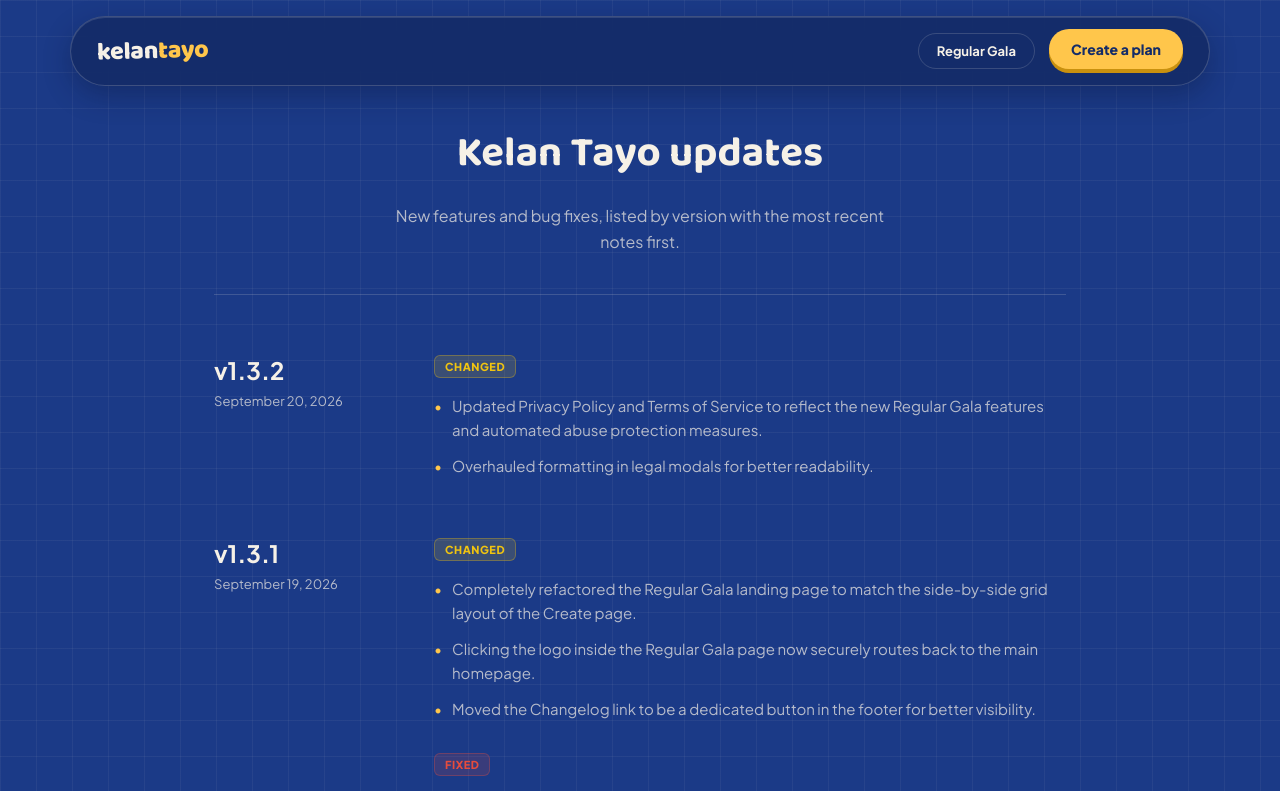
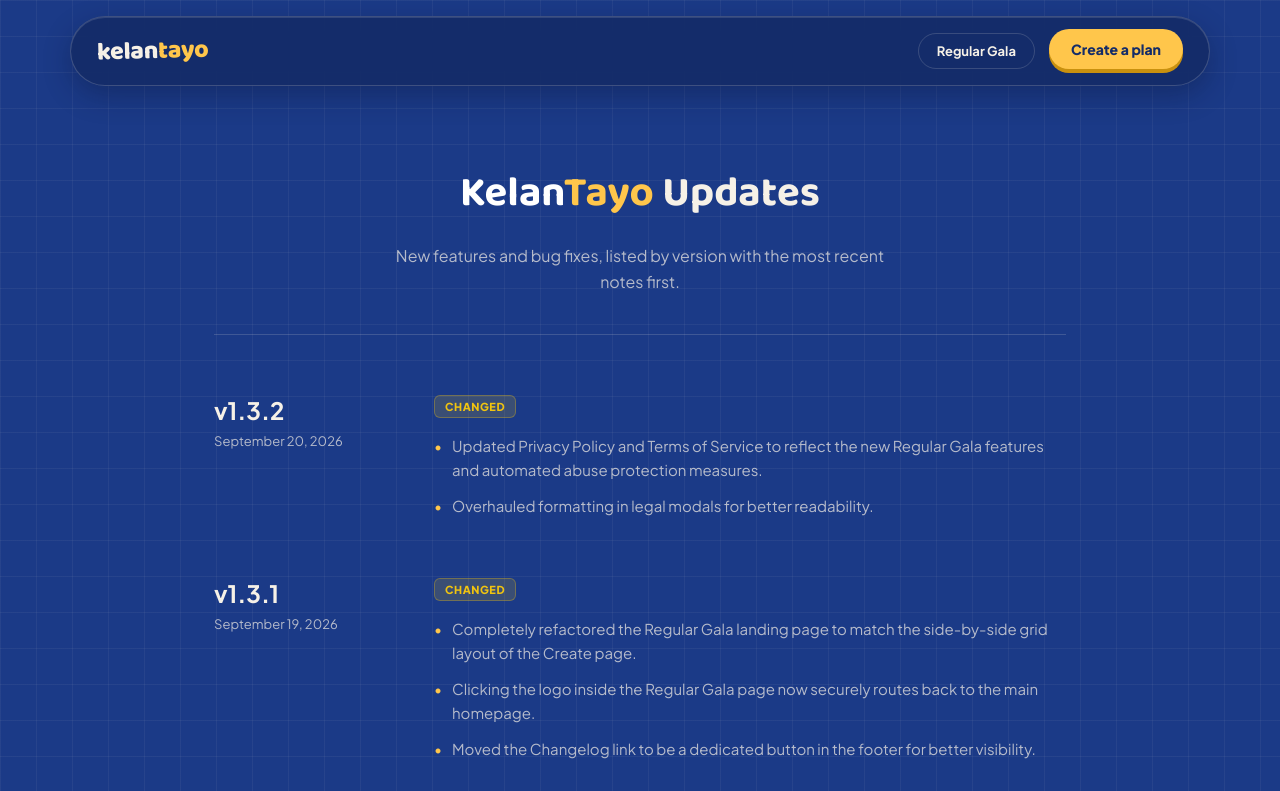
Before and after one commit to Kaeylrin/kelan-tayo, a React (Vite) app: page /changelog in a window 1280 px wide. Shown: the top 791 px of the page. Built offline with nearby package versions, Linux system fonts and the light colour scheme; no server answers.

Commit message:
fix(ui): Correct page layouts to allow footer to stick to bottom and update Changelog title styling

```diff
--- a/src/pages/ChangelogPage.jsx
+++ b/src/pages/ChangelogPage.jsx
@@ -12,7 +12,10 @@ export function ChangelogPage() {
       <Navbar isLandingPage={false} isRoomPage={false} />
       <main className="changelog-main">
         <div className="changelog-header">
-          <h1>Kelan Tayo updates</h1>
+          <h1>
+            <span style={{ color: 'white' }}>Kelan</span>
+            <span style={{ color: 'var(--gold)' }}>Tayo</span> Updates
+          </h1>
           <p>New features and bug fixes, listed by version with the most recent notes first.</p>
         </div>
 
--- a/src/pages/PrivacyPage.jsx
+++ b/src/pages/PrivacyPage.jsx
@@ -8,9 +8,9 @@ export default function PrivacyPage() {
   }, []);
 
   return (
-    <div className="landing-grid-layout" style={{ minHeight: '100vh', display: 'flex', flexDirection: 'column' }}>
+    <>
       <Navbar />
-      <div style={{ flex: 1, marginTop: '120px', padding: '0 20px 60px' }}>
+      <main style={{ marginTop: '160px', padding: '0 20px 60px' }}>
         <div style={{ maxWidth: '800px', margin: '0 auto', textAlign: 'left', background: 'var(--card-bg)', padding: '40px', borderRadius: '16px', border: '1px solid rgba(255, 255, 255, 0.05)' }}>
           <h1 className="display" style={{ marginBottom: '8px', color: 'var(--cream)' }}>Privacy Policy</h1>
           <p style={{ color: 'var(--cream-muted)', marginBottom: '32px' }}>Last updated: September 20, 2026 &middot; Version 1.3.2</p>
@@ -74,8 +74,8 @@ export default function PrivacyPage() {
           <h3 style={{ marginTop: '32px', marginBottom: '12px', color: 'var(--gold)', fontSize: '1.2rem' }}>12. Contact</h3>
           <p style={{ marginBottom: '16px', lineHeight: '1.6' }}>Questions about this policy, or a request to remove room, gala, or profile data, can be sent to the app's creator, Wrenier, through the contact details provided with the app.</p>
         </div>
-      </div>
+      </main>
       <Footer />
-    </div>
+    </>
   );
 }
--- a/src/pages/TermsPage.jsx
+++ b/src/pages/TermsPage.jsx
@@ -8,9 +8,9 @@ export default function TermsPage() {
   }, []);
 
   return (
-    <div className="landing-grid-layout" style={{ minHeight: '100vh', display: 'flex', flexDirection: 'column' }}>
+    <>
       <Navbar />
-      <div style={{ flex: 1, marginTop: '120px', padding: '0 20px 60px' }}>
+      <main style={{ marginTop: '160px', padding: '0 20px 60px' }}>
         <div style={{ maxWidth: '800px', margin: '0 auto', textAlign: 'left', background: 'var(--card-bg)', padding: '40px', borderRadius: '16px', border: '1px solid rgba(255, 255, 255, 0.05)' }}>
           <h1 className="display" style={{ marginBottom: '8px', color: 'var(--cream)' }}>Terms of Service</h1>
           <p style={{ color: 'var(--cream-muted)', marginBottom: '32px' }}>Last updated: September 20, 2026 &middot; Version 1.3.2</p>
@@ -61,8 +61,8 @@ export default function TermsPage() {
           <h3 style={{ marginTop: '32px', marginBottom: '12px', color: 'var(--gold)', fontSize: '1.2rem' }}>13. Changes to These Terms</h3>
           <p style={{ marginBottom: '16px', lineHeight: '1.6' }}>These terms may be updated as the app changes. The version number and last updated date at the top of this document reflect the most current version. Continued use of Kelan Tayo after changes are posted means you accept the updated terms. A summary of major updates is available on the app's changelog page.</p>
         </div>
-      </div>
+      </main>
       <Footer />
-    </div>
+    </>
   );
 }
--- a/src/styles/App.css
+++ b/src/styles/App.css
@@ -2392,7 +2392,7 @@ a.gala-badge:hover {
 /* ---------- Changelog Page ---------- */
 .changelog-main {
   max-width: 900px;
-  margin: 120px auto 80px auto;
+  margin: 160px auto 80px auto;
   padding: 0 24px;
 }
 
```
